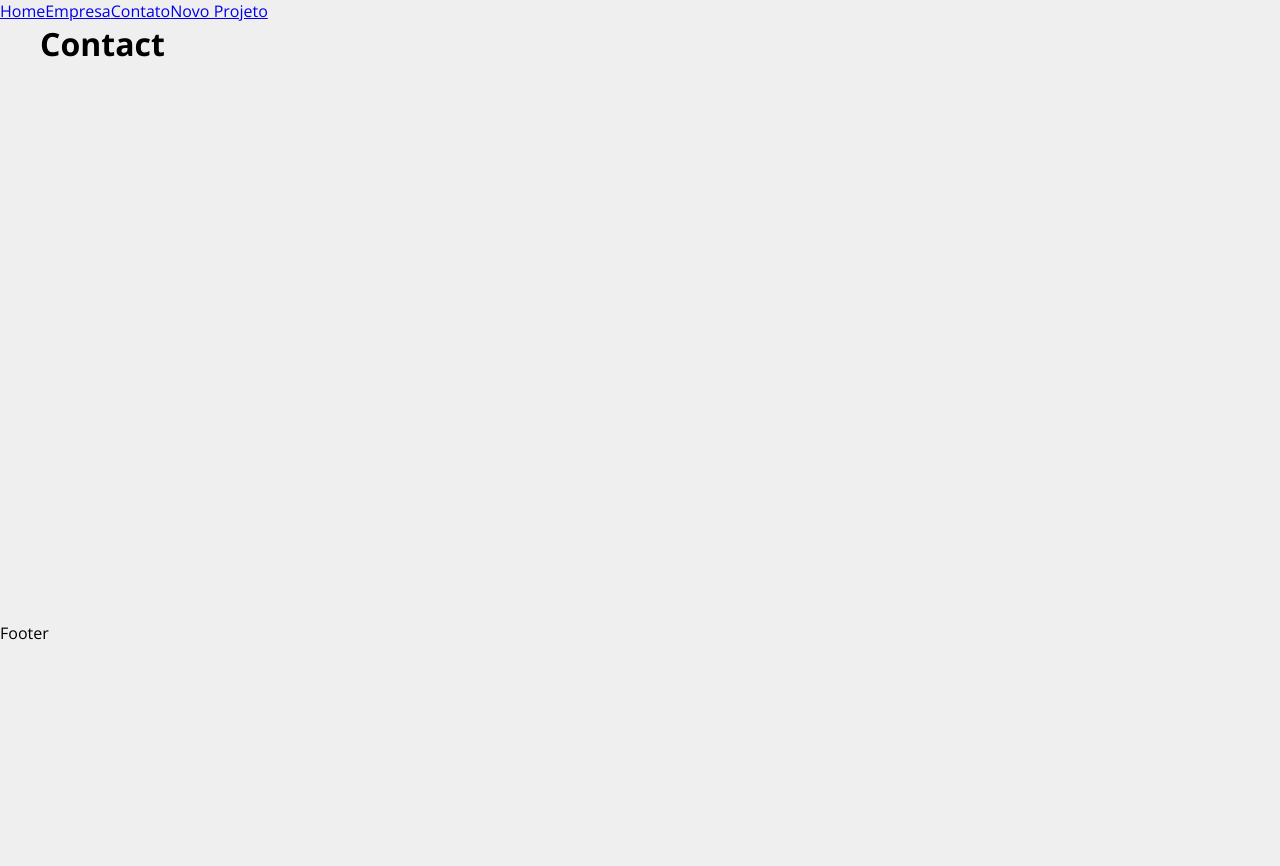
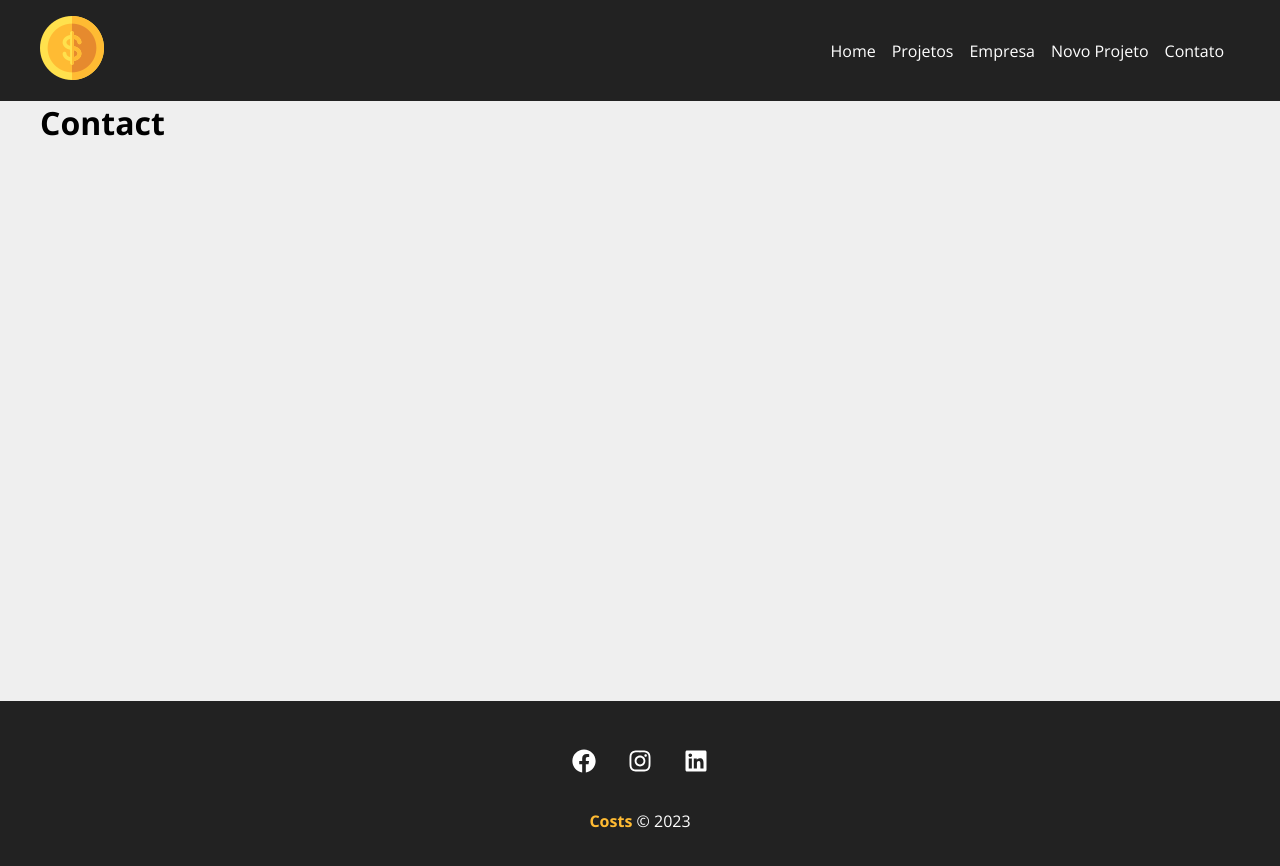
Before and after one commit to Jailsvs/ReactJs-Costs, a React (Create React App) app: page /contact in a window 1280 px wide. Shown: the top 866 px of the page. Before the commit the page ends 800 px from the top, so only its background shows below. Built offline with nearby package versions, Linux system fonts and the light colour scheme.

Commit message:
Footer e Navbar

```diff
--- a/src/App.js
+++ b/src/App.js
@@ -1,29 +1,28 @@
-import {BrowserRouter as Router, Link, Route, Routes} from 'react-router-dom'
+import {BrowserRouter as Router, Route, Routes} from 'react-router-dom'
 import Company from './components/pages/Company';
 import Contact from './components/pages/Contact';
 import Home from './components/pages/Home';
 import NewProject from './components/pages/NewProject';
 
 import Container from './components/layout/Container';
+import Navbar from './components/layout/Navbar';
+import Footer from './components/layout/Footer';
+import Projects from './components/pages/Projects';
 
 function App() {
   return (
     <Router>
-      <div>
-        <Link to="/">Home</Link>
-        <Link to="/Company">Empresa</Link>
-        <Link to="/Contact">Contato</Link>
-        <Link to="/NewProject">Novo Projeto</Link>
-      </div>
-      <Container customClass='min-height'>
+      <Navbar/>
+      <Container customClass='minHeight'>
         <Routes>
           <Route path= "/" element={<Home/>}/>
-          <Route path= "/Company" element={<Company/>}/>
-          <Route path= "/Contact" element={<Contact/>}/>
-          <Route path= "/NewProject" element={<NewProject/>}/>
+          <Route path= "/company" element={<Company/>}/>
+          <Route path= "/projects" element={<Projects/>}/>
+          <Route path= "/newProject" element={<NewProject/>}/>
+          <Route path= "/contact" element={<Contact/>}/>
         </Routes>
       </Container>
-      <p>Footer</p>
+      <Footer/>
     </Router>
   );
 }
--- a/src/components/layout/Container.module.css
+++ b/src/components/layout/Container.module.css
@@ -6,7 +6,7 @@
   flex-wrap: wrap;
 }
 
-.min-height {
+.minHeight {
   min-height: 75%;
 }
 
--- /dev/null
+++ b/src/components/layout/Footer.js
@@ -0,0 +1,20 @@
+import {FaFacebook, FaInstagram, FaLinkedin} from 'react-icons/fa'
+
+import styles from './Footer.module.css'
+
+function Footer(){
+  return (
+    <footer className={styles.footer}>
+      <ul className={styles.socialList}>
+        <li><FaFacebook/></li>
+        <li><FaInstagram/></li>
+        <li><FaLinkedin/></li>
+      </ul>
+      <p className={styles.copyRight}>
+        <span>Costs</span> &copy; 2023
+      </p>
+    </footer>
+  )
+}
+
+export default Footer
--- /dev/null
+++ b/src/components/layout/Footer.module.css
@@ -0,0 +1,33 @@
+.footer {
+  background-color: #222;
+  color: #FFF;
+  padding: 3em;
+  text-align: center;
+}
+
+.socialList {
+  display: flex;
+  justify-content: center;
+  list-style-type: none;
+}
+
+.socialList li {
+  margin: 0 1em;
+}
+
+.socialList li:hover {
+  color: #FFBB33;
+}
+
+.socialList svg {
+  font-size: 1.5em;
+  cursor: pointer;
+}
+.copyRight {
+  margin-top: 2em;
+}
+
+.copyRight span {
+  font-weight: bold;
+  color: #FFBB33;
+}
--- /dev/null
+++ b/src/components/layout/Navbar.js
@@ -0,0 +1,26 @@
+import {Link} from 'react-router-dom'
+
+import Container from './Container'
+import styles from './Navbar.module.css'
+import logo from '../../img/costs_logo.png'
+
+function Navbar() {
+  return (
+    <nav className={styles.navbar}>
+      <Container>
+        <Link to="/">
+          <img src={logo} alt="Costs" />
+        </Link>
+        <ul className={styles.list}>
+          <li className={styles.item}><Link to="/">Home</Link></li>
+          <li className={styles.item}><Link to="/projects">Projetos</Link></li>
+          <li className={styles.item}><Link to="/company">Empresa</Link></li>
+          <li className={styles.item}><Link to="/newProject">Novo Projeto</Link></li>
+          <li className={styles.item}><Link to="/contact">Contato</Link></li>
+        </ul>
+      </Container>
+    </nav>
+  )
+}
+
+export default Navbar
--- /dev/null
+++ b/src/components/layout/Navbar.module.css
@@ -0,0 +1,25 @@
+.navbar {
+  display: flex;
+  justify-content: space-between;
+  background-color: #222;
+  padding: 1em;
+}
+
+.list {
+  display: flex;
+  list-style: none;
+  align-items: center;
+}
+
+.item {
+  margin-right: 1em;
+}
+
+.item a {
+  color: #FFF;
+  text-decoration: none;
+}
+
+.item a:hover {
+  color: #FFBB33;
+}
--- /dev/null
+++ b/src/components/pages/Projects.js
@@ -0,0 +1,7 @@
+function Projects() {
+  return (
+    <h1>Projects</h1>
+  )
+}
+
+export default Projects
```
